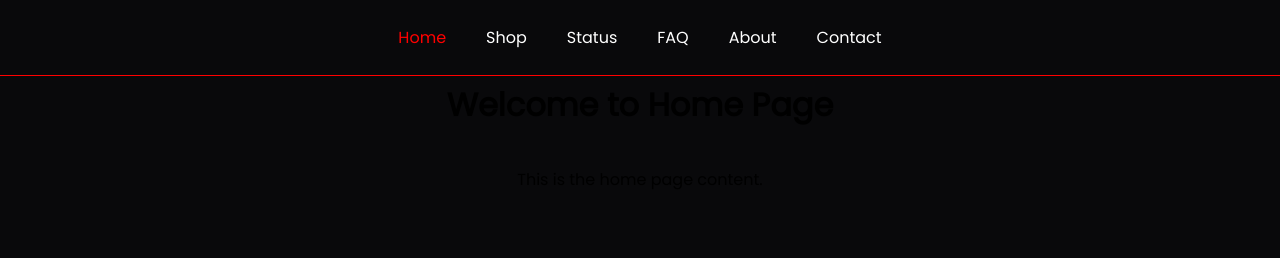
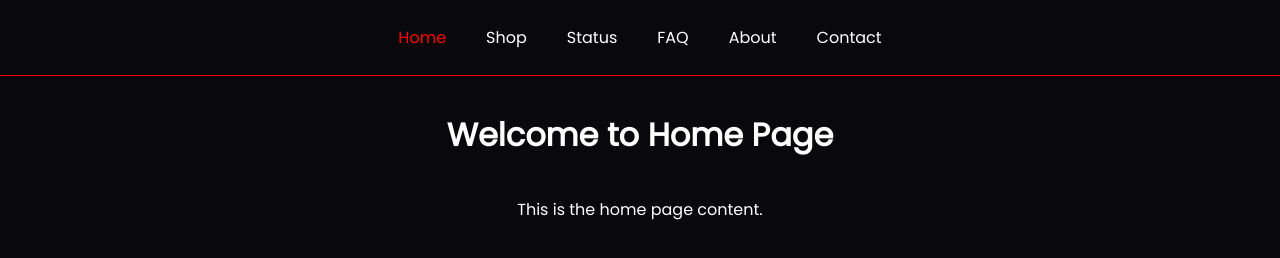
Before and after one commit to vertigoftbl/Topaz-Cheats, a plain HTML site: page index.html in a window 1280 px wide. Drawn offline with Linux system fonts and the light colour scheme.

Commit message:
Update style.css

```diff
--- a/style.css
+++ b/style.css
@@ -55,7 +55,7 @@ body {
 
 .page {
   position: absolute;
-  top: 60px;
+  top: 90px;
   left: 0;
   width: 100%;
   height: auto;
@@ -67,6 +67,7 @@ body {
   transform: translateY(20px);
   transition: opacity 0.5s ease-out, transform 0.5s ease-out;
   visibility: hidden;
+  color: #fff;
 }
 
 .page.show {
```
